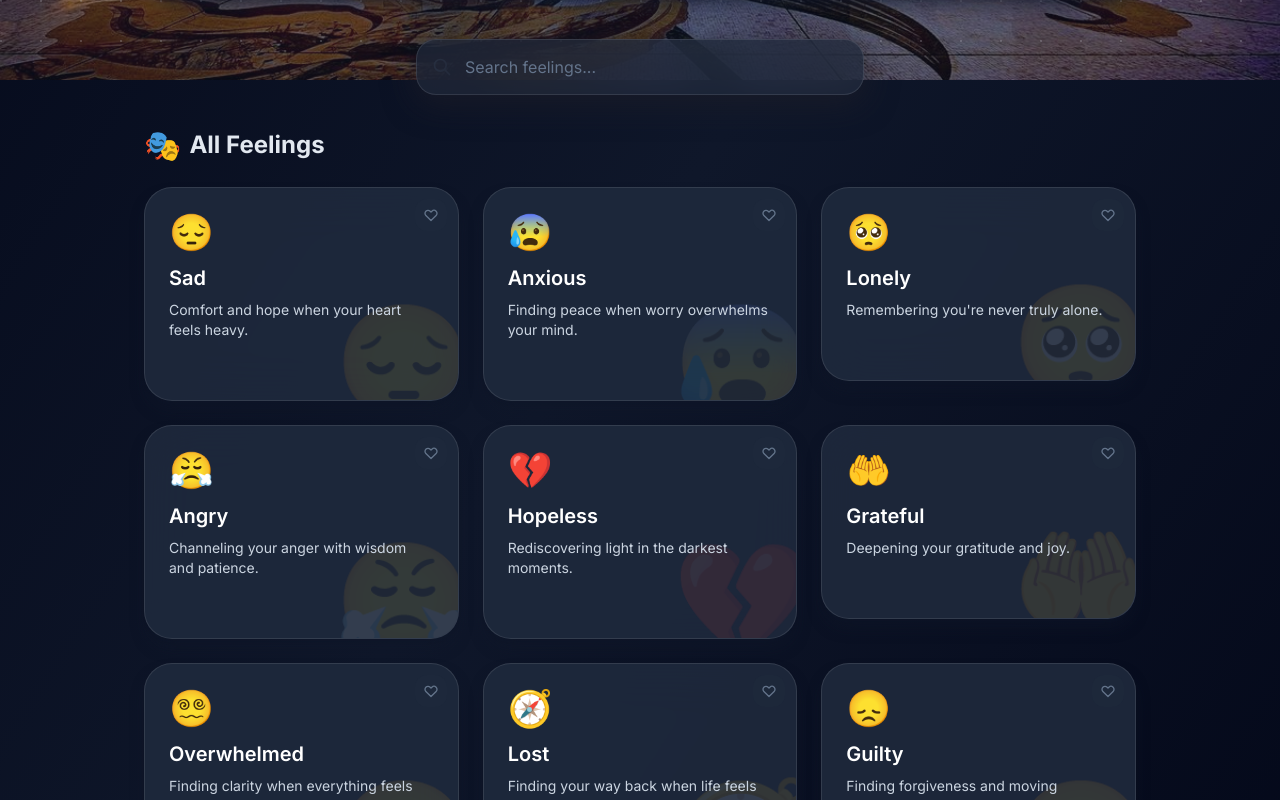
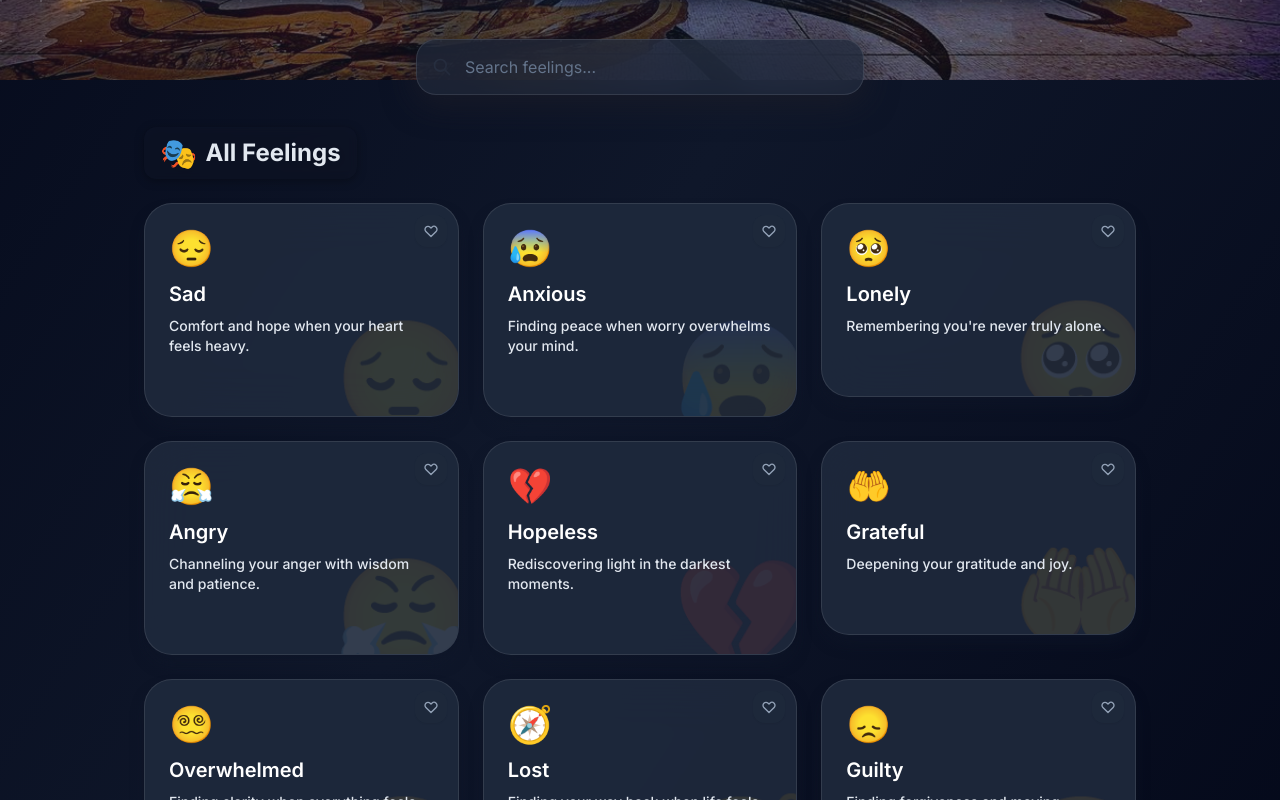
Before and after one commit to Fathir2001/verses, a Next.js app: page /feelings in a window 1280 px wide. Shown: the part 720-1520 px from the top of the page. Built offline with nearby package versions, Linux system fonts and the light colour scheme.

Commit message:
refactor: enhance styling and visibility in FeelingsPage, FavoriteButton, and FeelingCard components for improved user experience

```diff
--- a/app/feelings/page.tsx
+++ b/app/feelings/page.tsx
@@ -85,7 +85,9 @@ export default function FeelingsPage() {
             initial={{ opacity: 0 }}
             animate={{ opacity: 1 }}
             transition={{ delay: 0.3 }}
-            className="text-xl sm:text-2xl font-bold text-slate-700 dark:text-slate-200 mb-6 flex items-center gap-2"
+            className="text-xl sm:text-2xl font-bold text-slate-800 dark:text-slate-200 mb-6 flex items-center gap-2
+                       drop-shadow-[0_2px_4px_rgba(255,255,255,0.9)] dark:drop-shadow-[0_2px_4px_rgba(0,0,0,0.5)]
+                       bg-white/60 dark:bg-slate-900/60 backdrop-blur-sm rounded-xl px-4 py-2 w-fit"
           >
             <span className="text-2xl sm:text-3xl">🎭</span> All Feelings
           </motion.h2>
--- a/components/FavoriteButton.tsx
+++ b/components/FavoriteButton.tsx
@@ -40,10 +40,11 @@ export function FavoriteButton({
                   inline-flex items-center justify-center gap-1.5 rounded-xl
                   transition-colors duration-200
                   focus:outline-none focus:ring-2 focus:ring-rose-500/50
+                  backdrop-blur-sm shadow-sm
                   ${
                     favorited
-                      ? "bg-rose-100 dark:bg-rose-900/30 text-rose-600 dark:text-rose-400"
-                      : "bg-white/50 dark:bg-slate-800/50 text-slate-400 dark:text-slate-500 hover:text-rose-500 dark:hover:text-rose-400 hover:bg-rose-50 dark:hover:bg-rose-900/20"
+                      ? "bg-rose-100 dark:bg-rose-900/50 text-rose-600 dark:text-rose-400"
+                      : "bg-white/80 dark:bg-slate-800/80 text-slate-500 dark:text-slate-400 hover:text-rose-500 dark:hover:text-rose-400 hover:bg-rose-50 dark:hover:bg-rose-900/30"
                   }`}
       whileHover={{ scale: 1.05 }}
       whileTap={{ scale: 0.95 }}
--- a/components/FeelingCard.tsx
+++ b/components/FeelingCard.tsx
@@ -57,7 +57,7 @@ export function FeelingCard({ feeling, index }: FeelingCardProps) {
               {feeling.title}
             </h2>
 
-            <p className="text-sm text-slate-600 dark:text-slate-300 line-clamp-2 flex-grow">
+            <p className="text-sm text-slate-700 dark:text-slate-200 line-clamp-2 flex-grow font-medium">
               {feeling.preview}
             </p>
 
```
